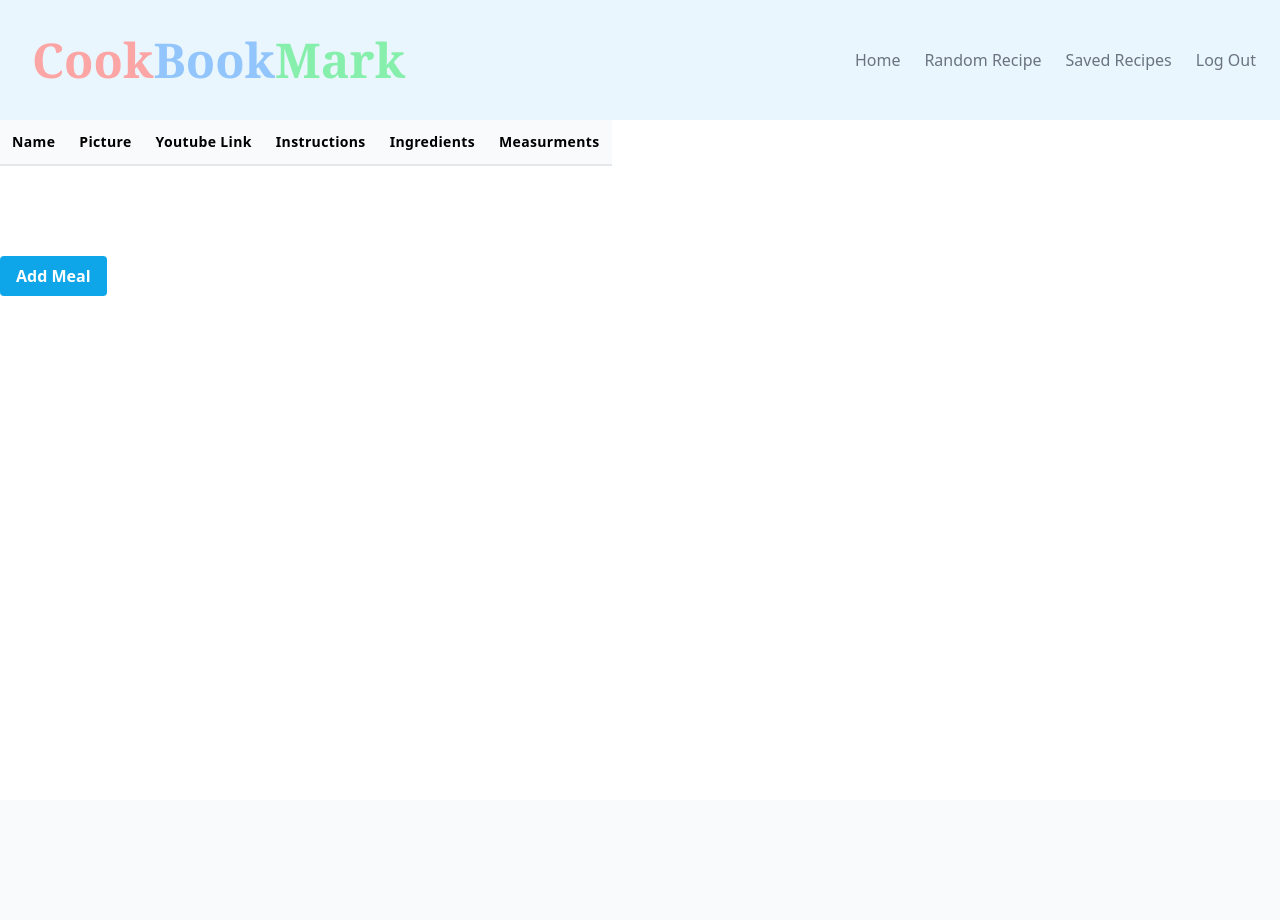
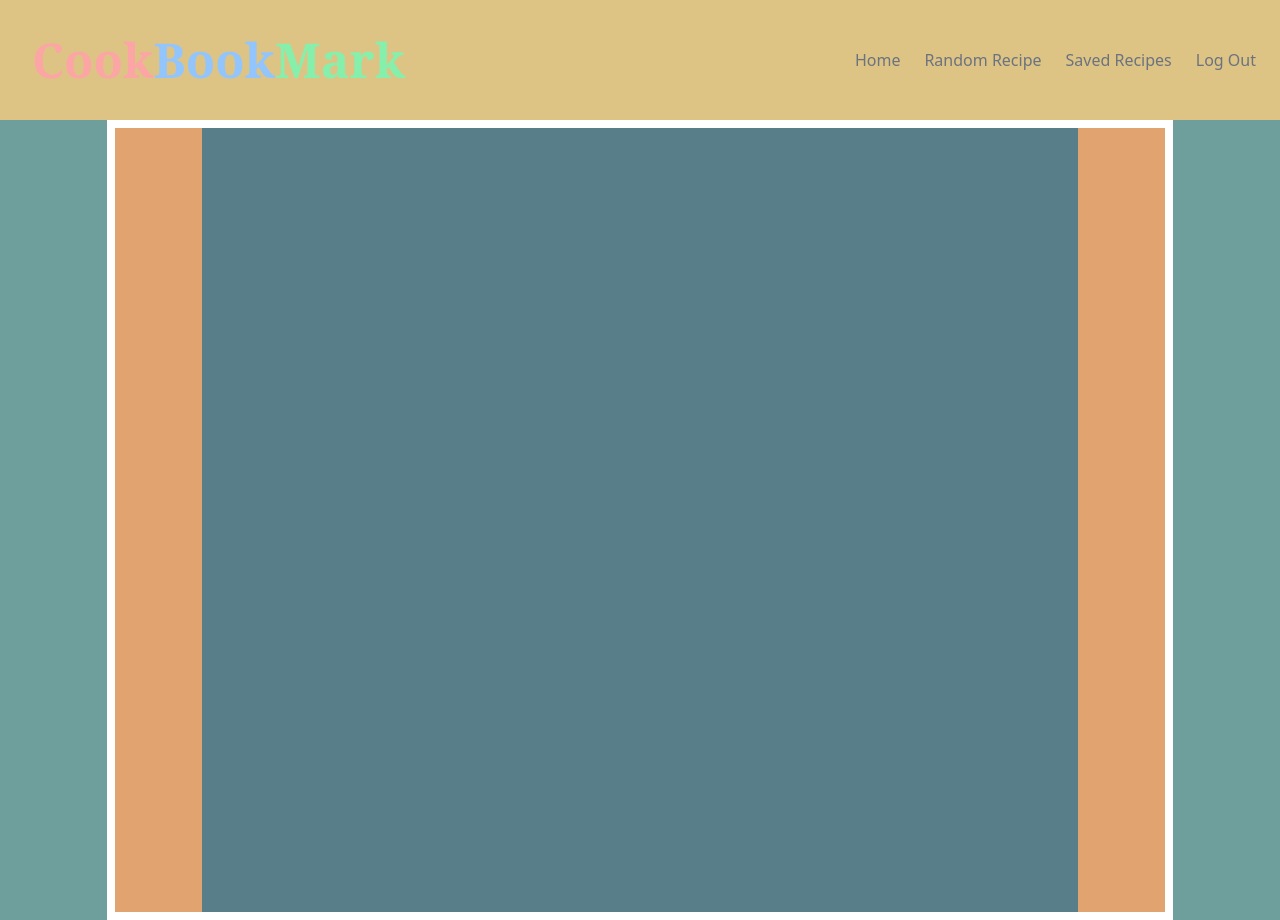
Before and after one commit to SylvesterSmithIII/recipes, a Flask app: page / in a window 1280 px wide. Before the commit the page ends 296 px from the top, so only its background shows below. Run offline with Flask 3, Linux system fonts and the light colour scheme; a user stored in the database is signed in; data that the repository does not hold is empty; some libraries are stand-ins or nearby versions.

Commit message:
redesigning random recipe page from scratch

```diff
--- a/app.py
+++ b/app.py
@@ -116,9 +116,9 @@ def add_meal():
     added = "Adding recipe successful"
     return redirect("/")
 
-@app.route("/history")
+@app.route("/saved-recipes")
 @login_required
-def history():
+def saved_recipes():
     try:
         saved_recipes = db.execute("SELECT saved_recipes.name, saved_recipes.image_link FROM saved_recipes JOIN meals ON saved_recipes.name = meals.name WHERE meals.user_id = ?", session["user_id"])
     except Exception:
--- a/static/dist/output.css
+++ b/static/dist/output.css
@@ -564,8 +564,32 @@ video {
   position: absolute;
 }
 
+.relative {
+  position: relative;
+}
+
+.sticky {
+  position: sticky;
+}
+
+.top-0 {
+  top: 0px;
+}
+
+.bottom-0 {
+  bottom: 0px;
+}
+
 .left-0 {
   left: 0px;
+}
+
+.right-0 {
+  right: 0px;
+}
+
+.-m-4 {
+  margin: -1rem;
 }
 
 .mx-auto {
@@ -573,16 +597,13 @@ video {
   margin-right: auto;
 }
 
+.my-6 {
+  margin-top: 1.5rem;
+  margin-bottom: 1.5rem;
+}
+
 .mb-3 {
   margin-bottom: 0.75rem;
-}
-
-.mt-4 {
-  margin-top: 1rem;
-}
-
-.mt-6 {
-  margin-top: 1.5rem;
 }
 
 .block {
@@ -597,86 +618,114 @@ video {
   display: table;
 }
 
-.grid {
-  display: grid;
+.hidden {
+  display: none;
 }
 
-.hidden {
-  display: none;
+.h-full {
+  height: 100%;
+}
+
+.h-96 {
+  height: 24rem;
+}
+
+.h-screen {
+  height: 100vh;
+}
+
+.h-max {
+  height: -moz-max-content;
+  height: max-content;
+}
+
+.h-10 {
+  height: 2.5rem;
 }
 
 .h-32 {
   height: 8rem;
 }
 
-.h-56 {
-  height: 14rem;
+.h-24 {
+  height: 6rem;
 }
 
-.h-1\/2 {
-  height: 50%;
+.h-16 {
+  height: 4rem;
 }
 
-.h-1\/6 {
-  height: 16.666667%;
+.max-h-max {
+  max-height: -moz-max-content;
+  max-height: max-content;
 }
 
-.h-10 {
-  height: 2.5rem;
+.min-h-full {
+  min-height: 100%;
 }
 
-.h-1 {
-  height: 0.25rem;
+.min-h-max {
+  min-height: -moz-max-content;
+  min-height: max-content;
+}
+
+.min-h-screen {
+  min-height: 100vh;
+}
+
+.min-h-fit {
+  min-height: -moz-fit-content;
+  min-height: fit-content;
+}
+
+.min-h-min {
+  min-height: -moz-min-content;
+  min-height: min-content;
+}
+
+.w-10\/12 {
+  width: 83.333333%;
+}
+
+.w-2\/5 {
+  width: 40%;
 }
 
 .w-full {
   width: 100%;
 }
 
-.w-52 {
-  width: 13rem;
+.w-16 {
+  width: 4rem;
 }
 
 .min-w-full {
   min-width: 100%;
 }
 
-.max-w-full {
-  max-width: 100%;
+.flex-grow {
+  flex-grow: 1;
 }
 
-.table-auto {
-  table-layout: auto;
+.columns-2 {
+  -moz-columns: 2;
+       columns: 2;
 }
 
-.translate-y-3 {
-  --tw-translate-y: 0.75rem;
-  transform: translate(var(--tw-translate-x), var(--tw-translate-y)) rotate(var(--tw-rotate)) skewX(var(--tw-skew-x)) skewY(var(--tw-skew-y)) scaleX(var(--tw-scale-x)) scaleY(var(--tw-scale-y));
-}
-
-.-translate-y-2 {
-  --tw-translate-y: -0.5rem;
-  transform: translate(var(--tw-translate-x), var(--tw-translate-y)) rotate(var(--tw-rotate)) skewX(var(--tw-skew-x)) skewY(var(--tw-skew-y)) scaleX(var(--tw-scale-x)) scaleY(var(--tw-scale-y));
-}
-
-.grid-rows-2 {
-  grid-template-rows: repeat(2, minmax(0, 1fr));
-}
-
-.grid-rows-5 {
-  grid-template-rows: repeat(5, minmax(0, 1fr));
+.flex-row {
+  flex-direction: row;
 }
 
 .flex-wrap {
   flex-wrap: wrap;
 }
 
-.flex-nowrap {
-  flex-wrap: nowrap;
+.items-center {
+  align-items: center;
 }
 
-.items-center {
-  align-items: center;
+.items-stretch {
+  align-items: stretch;
 }
 
 .justify-center {
@@ -687,56 +736,31 @@ video {
   justify-content: space-between;
 }
 
+.justify-around {
+  justify-content: space-around;
+}
+
+.gap-6 {
+  gap: 1.5rem;
+}
+
 .space-x-6 > :not([hidden]) ~ :not([hidden]) {
   --tw-space-x-reverse: 0;
   margin-right: calc(1.5rem * var(--tw-space-x-reverse));
   margin-left: calc(1.5rem * calc(1 - var(--tw-space-x-reverse)));
 }
 
-.overflow-x-auto {
-  overflow-x: auto;
-}
-
-.overscroll-auto {
-  overscroll-behavior: auto;
-}
-
-.overscroll-y-auto {
-  overscroll-behavior-y: auto;
-}
-
-.overscroll-x-auto {
-  overscroll-behavior-x: auto;
-}
-
-.whitespace-pre {
-  white-space: pre;
-}
-
-.whitespace-pre-line {
-  white-space: pre-line;
-}
-
-.rounded {
-  border-radius: 0.25rem;
-}
-
 .border {
   border-width: 1px;
 }
 
-.border-b-2 {
-  border-bottom-width: 2px;
+.border-8 {
+  border-width: 8px;
 }
 
-.border-black {
+.border-white {
   --tw-border-opacity: 1;
-  border-color: rgb(0 0 0 / var(--tw-border-opacity));
-}
-
-.border-gray-200 {
-  --tw-border-opacity: 1;
-  border-color: rgb(229 231 235 / var(--tw-border-opacity));
+  border-color: rgb(255 255 255 / var(--tw-border-opacity));
 }
 
 .bg-gray-500 {
@@ -744,9 +768,48 @@ video {
   background-color: rgb(107 114 128 / var(--tw-bg-opacity));
 }
 
-.bg-sky-500 {
+.bg-gray-700 {
   --tw-bg-opacity: 1;
-  background-color: rgb(14 165 233 / var(--tw-bg-opacity));
+  background-color: rgb(55 65 81 / var(--tw-bg-opacity));
+}
+
+.bg-sky-100\/70 {
+  background-color: rgb(224 242 254 / 0.7);
+}
+
+.bg-white {
+  --tw-bg-opacity: 1;
+  background-color: rgb(255 255 255 / var(--tw-bg-opacity));
+}
+
+.bg-sky-100 {
+  --tw-bg-opacity: 1;
+  background-color: rgb(224 242 254 / var(--tw-bg-opacity));
+}
+
+.bg-pallete-2 {
+  --tw-bg-opacity: 1;
+  background-color: rgb(222 196 132 / var(--tw-bg-opacity));
+}
+
+.bg-pallete-1 {
+  --tw-bg-opacity: 1;
+  background-color: rgb(225 163 111 / var(--tw-bg-opacity));
+}
+
+.bg-blue-50 {
+  --tw-bg-opacity: 1;
+  background-color: rgb(239 246 255 / var(--tw-bg-opacity));
+}
+
+.bg-pallete-4 {
+  --tw-bg-opacity: 1;
+  background-color: rgb(111 159 156 / var(--tw-bg-opacity));
+}
+
+.bg-pallete-5 {
+  --tw-bg-opacity: 1;
+  background-color: rgb(87 126 137 / var(--tw-bg-opacity));
 }
 
 .bg-black {
@@ -754,21 +817,8 @@ video {
   background-color: rgb(0 0 0 / var(--tw-bg-opacity));
 }
 
-.bg-sky-100\/70 {
-  background-color: rgb(224 242 254 / 0.7);
-}
-
-.bg-gray-50 {
-  --tw-bg-opacity: 1;
-  background-color: rgb(249 250 251 / var(--tw-bg-opacity));
-}
-
 .p-6 {
   padding: 1.5rem;
-}
-
-.p-3 {
-  padding: 0.75rem;
 }
 
 .px-4 {
@@ -786,20 +836,29 @@ video {
   padding-bottom: 0.75rem;
 }
 
-.pt-2 {
-  padding-top: 0.5rem;
+.px-6 {
+  padding-left: 1.5rem;
+  padding-right: 1.5rem;
 }
 
 .pl-2 {
   padding-left: 0.5rem;
 }
 
-.pb-6 {
-  padding-bottom: 1.5rem;
+.pt-2 {
+  padding-top: 0.5rem;
 }
 
-.text-left {
-  text-align: left;
+.pb-96 {
+  padding-bottom: 24rem;
+}
+
+.pt-6 {
+  padding-top: 1.5rem;
+}
+
+.text-center {
+  text-align: center;
 }
 
 .align-middle {
@@ -810,41 +869,41 @@ video {
   font-family: ui-serif, Georgia, Cambria, "Times New Roman", Times, serif;
 }
 
+.font-sans {
+  font-family: ui-sans-serif, system-ui, -apple-system, BlinkMacSystemFont, "Segoe UI", Roboto, "Helvetica Neue", Arial, "Noto Sans", sans-serif, "Apple Color Emoji", "Segoe UI Emoji", "Segoe UI Symbol", "Noto Color Emoji";
+}
+
 .text-5xl {
   font-size: 3rem;
   line-height: 1;
 }
 
-.text-3xl {
-  font-size: 1.875rem;
-  line-height: 2.25rem;
+.text-7xl {
+  font-size: 4.5rem;
+  line-height: 1;
 }
 
-.text-2xl {
-  font-size: 1.5rem;
-  line-height: 2rem;
-}
-
-.text-sm {
-  font-size: 0.875rem;
-  line-height: 1.25rem;
+.text-4xl {
+  font-size: 2.25rem;
+  line-height: 2.5rem;
 }
 
 .font-bold {
   font-weight: 700;
 }
 
-.font-semibold {
-  font-weight: 600;
-}
-
-.tracking-wide {
-  letter-spacing: 0.025em;
+.font-extrabold {
+  font-weight: 800;
 }
 
 .text-blue-300 {
   --tw-text-opacity: 1;
   color: rgb(147 197 253 / var(--tw-text-opacity));
+}
+
+.text-gray-500 {
+  --tw-text-opacity: 1;
+  color: rgb(107 114 128 / var(--tw-text-opacity));
 }
 
 .text-green-300 {
--- a/templates/index.html
+++ b/templates/index.html
@@ -5,37 +5,18 @@
 {% endblock %}
 
 {% block main %}
-    <table class="w-4/5 ">
-        <thead class="bg-gray-50 border-b-2 border-gray-200">
-            <tr class="">
-                <th class="p-3 text-sm tracking-wide text-left font-semibold">Name</th>
-                <th class="p-3 text-sm tracking-wide text-left font-semibold">Picture</th>
-                <th class="p-3 text-sm tracking-wide text-left font-semibold">Youtube Link</th>
-                <th class="p-3 text-sm tracking-wide text-left font-semibold">Instructions</th>
-                <th class="p-3 text-sm tracking-wide text-left font-semibold">Ingredients</th>
-                <th class="p-3 text-sm tracking-wide text-left font-semibold">Measurments</th>
-            </tr>
-        </thead>
-        <tbody>
-            <tr class="whitespace-pre">
-                <td>{{ recipe["name"] }}</td>
-                <td><img src="{{ recipe['image'] }}"></td>
-                <td><a href="{{ recipe['youtube_link'] }}" target="_blank">{{ recipe["youtube_link"] }}</a></td>
-                <td class="overscroll-y-auto">{{ recipe["instructions"] }}</td>
-                <td><ul>
-                    {% for ingredient in recipe["ingredients"] %}
-                        <li>{{ ingredient }}</li>
-                    {% endfor %}
-                </ul></td>
-                <td><ul>
-                    {% for measurment in recipe["measurments"] %}
-                        <li>{{ measurment }}</li>
-                    {% endfor %}
-                </ul></td>
-            </tr>
-        </tbody>
-    </table>
-    <form action="/add-meal" method="POST">
-        <button type="submit" class="mt-4 bg-sky-500 transition hover:bg-sky-600 text-white font-bold py-2 px-4 rounded">Add Meal</button>
-    </form>
+    <div class="flex w-10/12 mx-auto min-h-screen bg-pallete-1 border-8 border-white">
+        <div class="w-10/12 mx-auto p-6 bg-pallete-5">
+            <div class="w-10/12 h-24 my-6 mx-auto">
+                <h1 class="w-full h-full flex text-4xl font-extrabold font-sans justify-center items-center flex-wrap text-center">{{ recipe["name"] }}</h1>
+            </div>
+            <div class="flex w-10/12 mx-auto p-6 columns-2 justify-around">
+                <div class="bg-white w-2/5 h-full">
+                    <div class=""></div>
+                    <div class=""></div>
+                </div>
+                <div class="bg-white w-2/5 h-full"></div>
+            </div>
+        </div>
+    </div>
 {% endblock %}
--- a/templates/layout.html
+++ b/templates/layout.html
@@ -13,8 +13,8 @@
 
     </head>
 
-    <body>
-        <nav class="realtive min-w-full container p-6 bg-sky-100/70">
+    <body class="bg-pallete-4">
+        <nav class="relative n-w-full p-6 bg-pallete-2">
             <div class="flex items-center justify-between">
                 <div class="py-3">
                     <a href="/" class="text-5xl pl-2 font-bold font-serif hover:drop-shadow-lg transition"><span class="text-red-300 hover:shadow-black">Cook</span><span class="text-blue-300 hover:shadow-blue-300/50">Book</span><span class="text-green-300 hover:shadow-green-300/50">Mark</span></a>
@@ -35,7 +35,7 @@
             </div>
         </nav>
 
-        <main class="">
+        <main>
             {% block main %}{% endblock %}
         </main>
 
--- a/templates/login.html
+++ b/templates/login.html
@@ -5,6 +5,7 @@
 {% endblock %}
 
 {% block main %}
+    <div>
         <form action="/login" method="post">
             <div class="mb-3">
                 <input autocomplete="off" autofocus class="" id="username" name="username" placeholder="Username" type="text">
@@ -14,4 +15,5 @@
             </div>
             <button class="" type="submit">Log In</button>
         </form>
+    </div>
 {% endblock %}
```
Also changed, not shown: other parts of static/dist/output.css (+3 -94 lines), 2 other files. Lines whose indentation alone changed are shown as unchanged.
